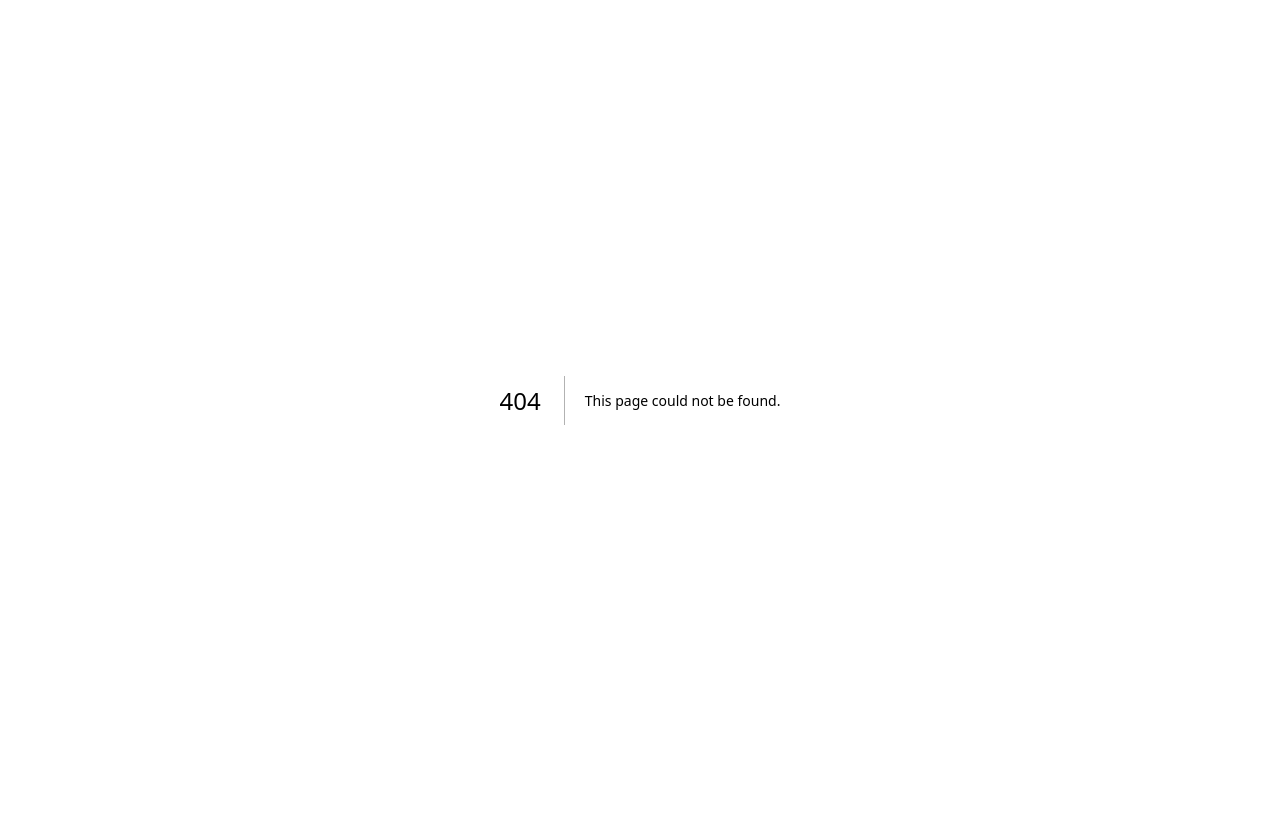
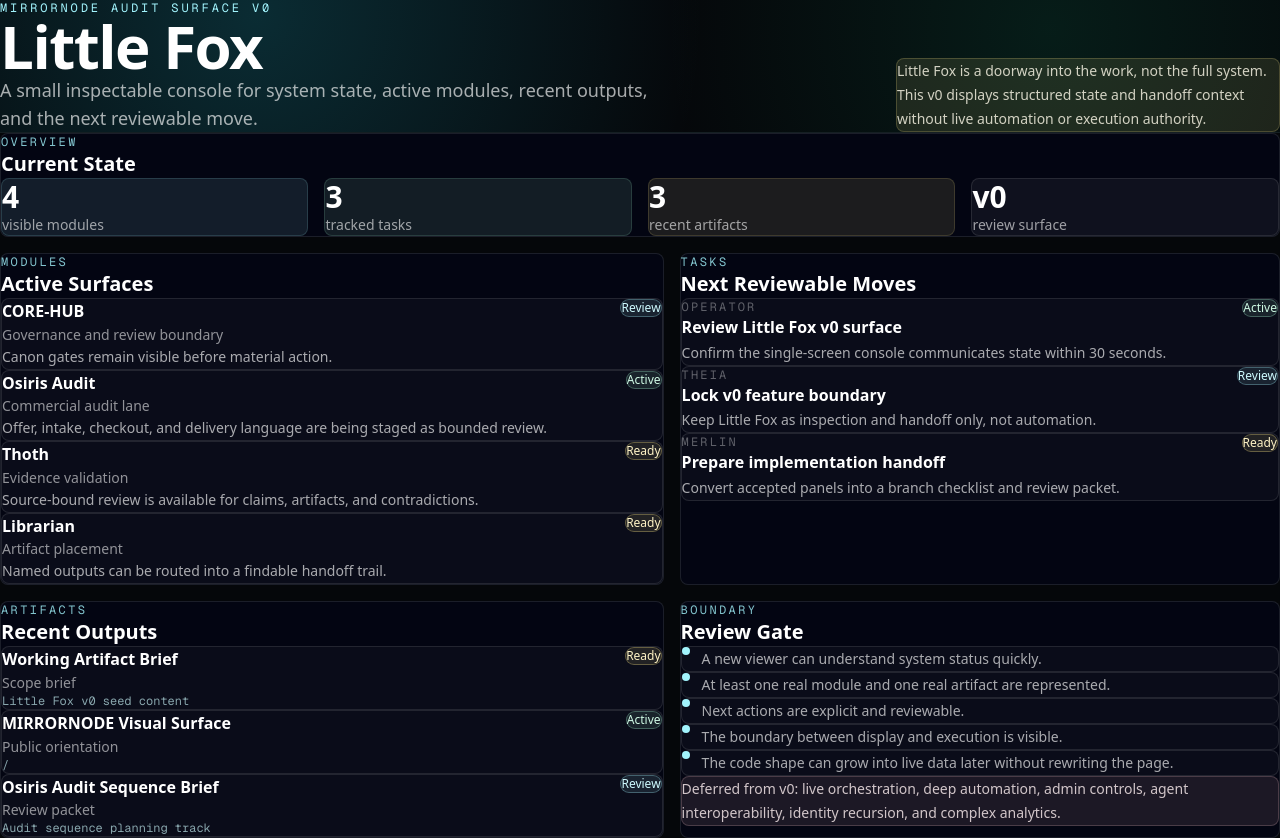
Before and after one commit to mirrornode/mirrornode-platform, a Next.js app: page /little-fox in a window 1280 px wide. Before the commit this address had no page. Before the commit the page ends 800 px from the top, so only its background shows below. Built offline with nearby package versions, Linux system fonts and the light colour scheme.

Commit message:
feat: add Little Fox audit surface route

```diff
--- /dev/null
+++ b/app/little-fox/page.tsx
@@ -0,0 +1,23 @@
+import type { Metadata } from "next";
+import { LittleFoxConsole } from "@/components/little-fox/LittleFoxConsole";
+
+export const metadata: Metadata = {
+  title: "Little Fox | MIRRORNODE Audit Surface v0",
+  description:
+    "A small inspectable MIRRORNODE console for system state, active modules, recent outputs, and the next reviewable move.",
+  openGraph: {
+    title: "Little Fox | MIRRORNODE Audit Surface v0",
+    description:
+      "Inspect system state, active modules, recent outputs, and the review boundary for MIRRORNODE.",
+    type: "website",
+  },
+  twitter: {
+    card: "summary",
+    title: "Little Fox | MIRRORNODE Audit Surface v0",
+    description: "A small reviewable console surface for MIRRORNODE continuity and handoff.",
+  },
+};
+
+export default function LittleFoxPage() {
+  return <LittleFoxConsole />;
+}
```
